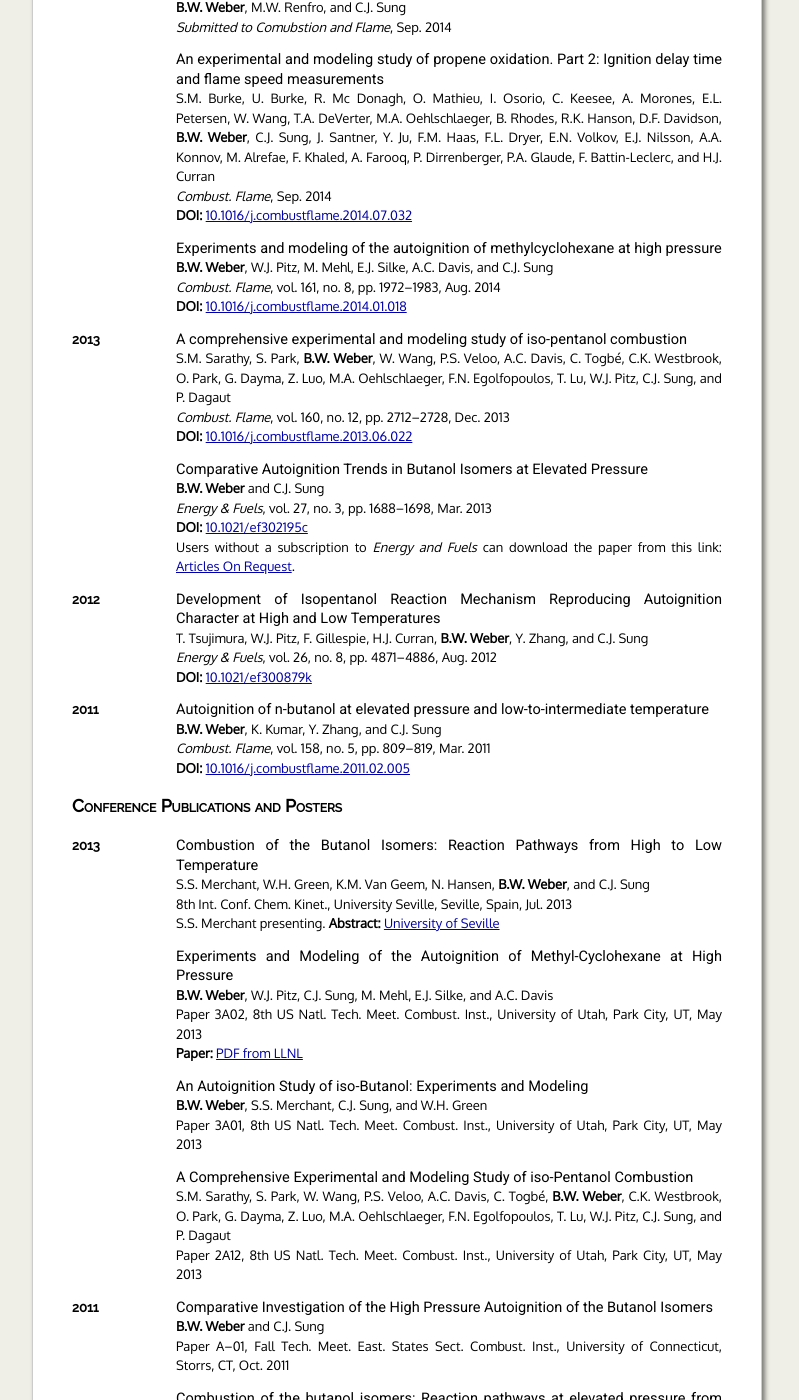
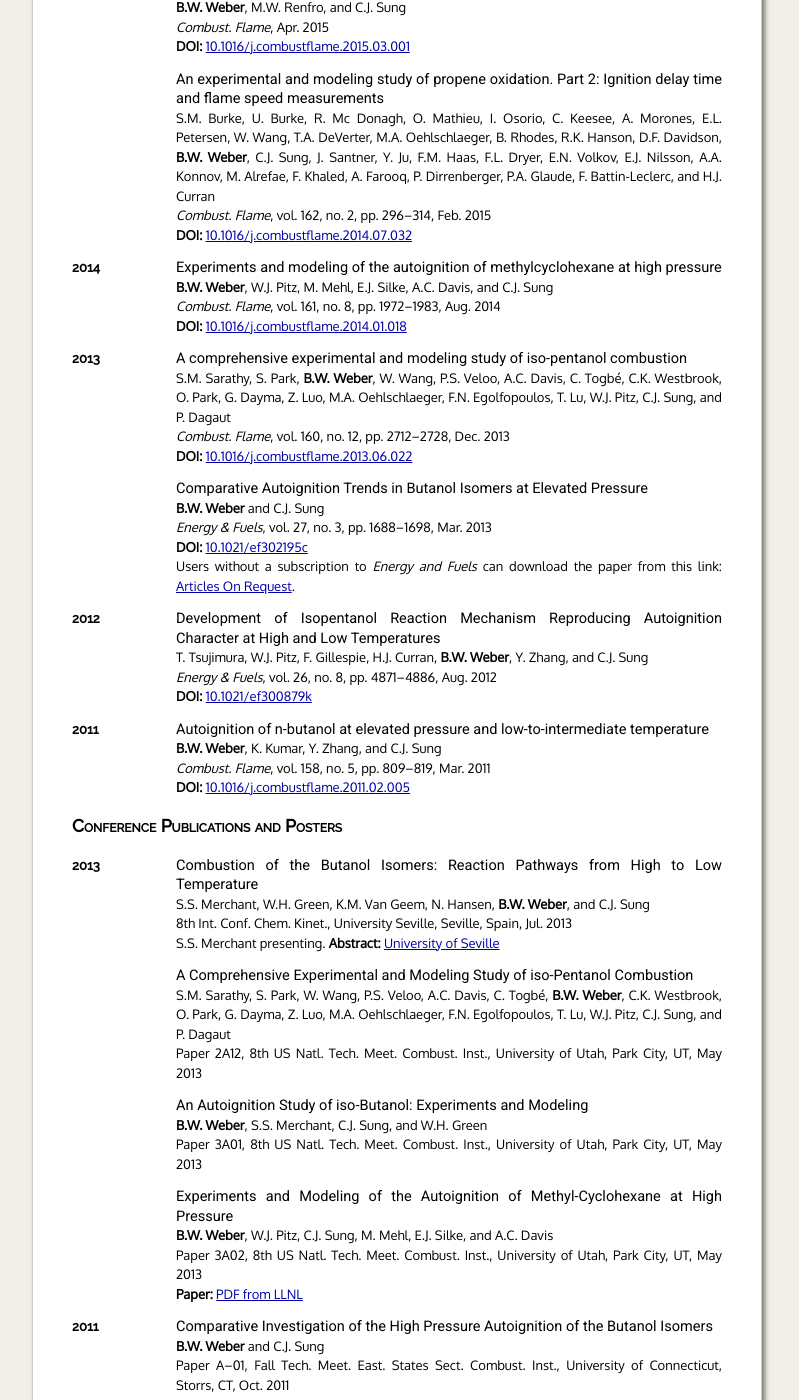
Before and after one commit to bryanwweber/bryanwweber.github.io, a Jekyll site: the page built from work/index.md, in a window 1280 px wide and 1400 px high, scrolled down 346 px. Shown: the whole window, without its empty margins (243-1042 px from the left). Built offline with Jekyll 4.4.1, drawn with Linux system fonts in a browser that asks for light colours; some web fonts are replaced.

Commit message:
Update pubs/cv with uncertainty paper

```diff
--- a/_includes/pubs.md
+++ b/_includes/pubs.md
@@ -2,18 +2,22 @@ Journal Articles
 ---
 
 {:.year}
-### 2014
+### 2015
 
 {:.paper}
 <span>On the Uncertainty of Temperature Estimation in a Rapid Compression Machine</span>{:.papertitle}
 <span>**B.W. Weber**, M.W. Renfro, and C.J. Sung</span>{:.authors}
-<span>_Submitted to Comubstion and Flame_, Sep. 2014</span>{:.journal}
+<span>_Combust. Flame_, Apr. 2015</span>{:.journal}
+<span>**DOI:** [10.1016/j.combustflame.2015.03.001](http://dx.doi.org/10.1016/j.combustflame.2015.03.001)</span>{:.doi}
 
 {:.paper}
 <span>An experimental and modeling study of propene oxidation. Part 2: Ignition delay time and flame speed measurements</span>{:.papertitle}
 <span>S.M. Burke, U. Burke, R. Mc Donagh, O. Mathieu, I. Osorio, C. Keesee, A. Morones, E.L. Petersen, W. Wang, T.A. DeVerter, M.A. Oehlschlaeger, B. Rhodes, R.K. Hanson, D.F. Davidson, **B.W. Weber**, C.J. Sung, J. Santner, Y. Ju, F.M. Haas, F.L. Dryer, E.N. Volkov, E.J. Nilsson, A.A. Konnov, M. Alrefae, F. Khaled, A. Farooq, P. Dirrenberger, P.A. Glaude, F. Battin-Leclerc, and H.J. Curran</span>{:.authors}
-<span>_Combust. Flame_, Sep. 2014</span>{:.journal}
+<span>_Combust. Flame_, vol. 162, no. 2, pp. 296--314, Feb. 2015</span>{:.journal}
 <span>**DOI:** [10.1016/j.combustflame.2014.07.032](http://dx.doi.org/10.1016/j.combustflame.2014.07.032)</span>{:.doi}
+
+{:.year}
+### 2014
 
 {:.paper}
 <span>Experiments and modeling of the autoignition of methylcyclohexane at high pressure</span>{:.papertitle}
```
Also changed, not shown: other parts of _includes/pubs.md (+7 -7 lines), files/bib/pubs.md (+14 -10 lines), files/bib/refs.bib (+13 -9 lines), 1 other file.
